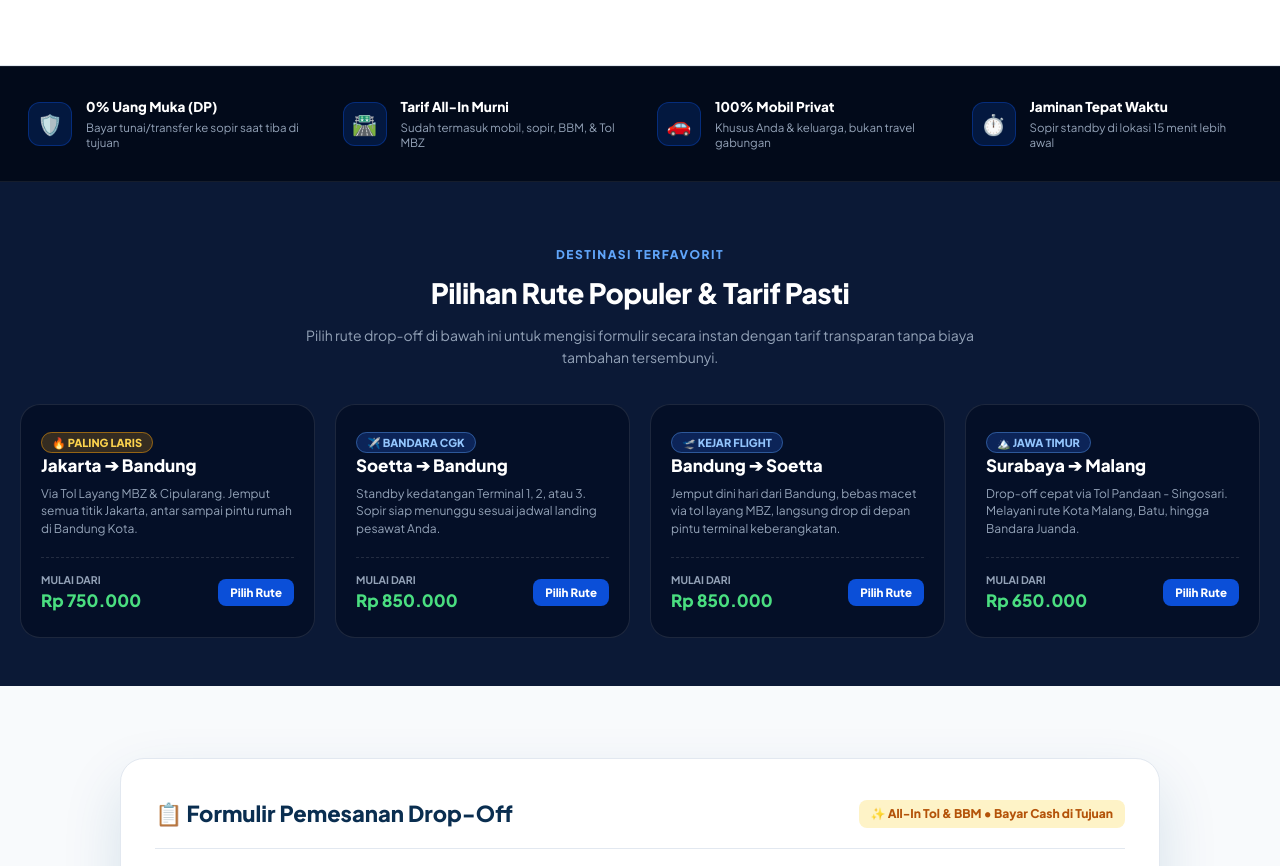
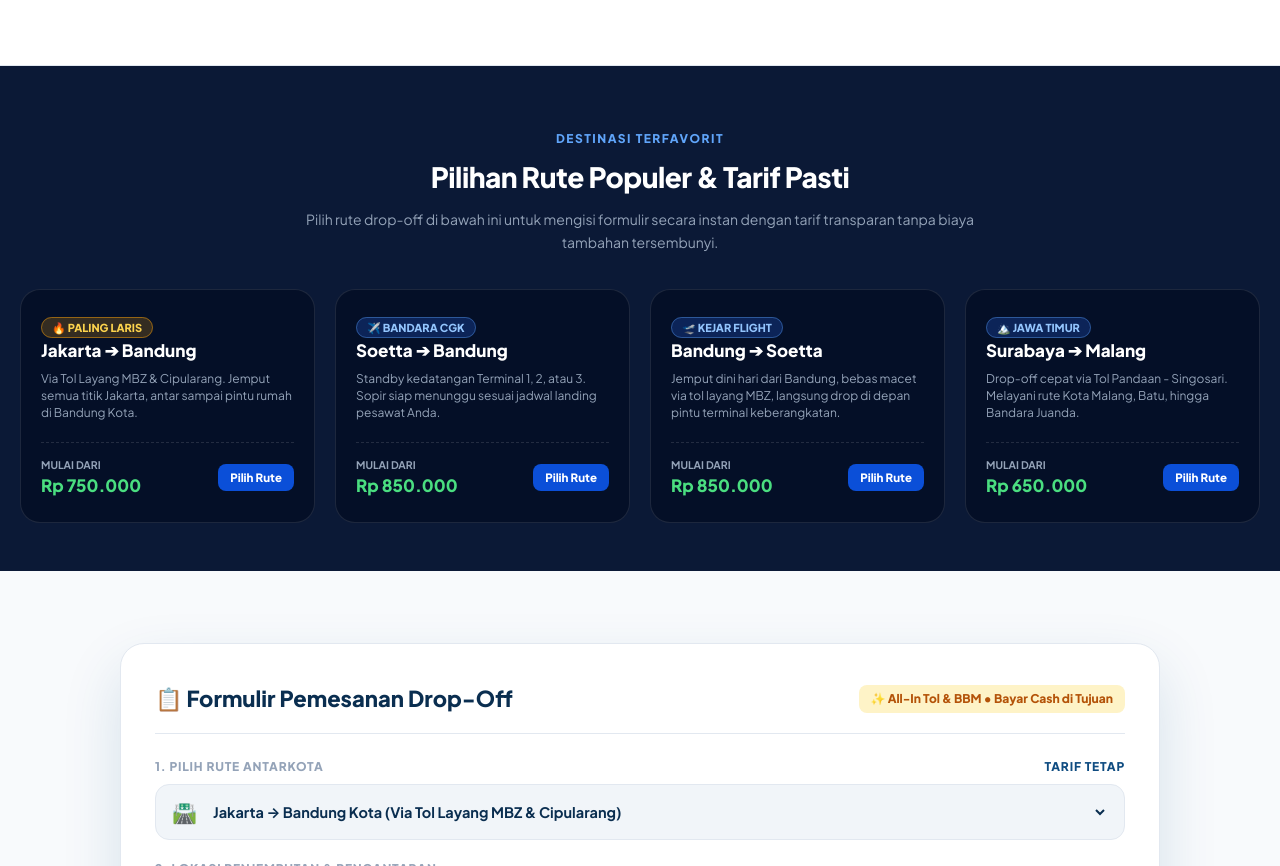
Before and after one commit to iswinsyah/traveego, a website: page index.html in a window 1280 px wide. Shown: the part 890-1756 px from the top of the page. Drawn offline with Linux system fonts and the light colour scheme.

Commit message:
refactor(home): remove trust strip section (0% DP, Tarif All-In, 100% Privat, Tepat Waktu)

```diff
--- a/index.html
+++ b/index.html
@@ -380,53 +380,6 @@
             transform: scale(1.08);
         }
 
-        /* ==============================================================
-           2. TRUST & SOCIAL PROOF STRIP (BELOW HERO)
-           ============================================================== */
-        .trust-strip {
-            background: #020A1A;
-            border-top: 1px solid rgba(255, 255, 255, 0.08);
-            border-bottom: 1px solid rgba(255, 255, 255, 0.08);
-            padding: 22px 20px;
-            position: relative;
-            z-index: 15;
-        }
-        .trust-grid {
-            max-width: var(--container-max);
-            margin: 0 auto;
-            display: grid;
-            grid-template-columns: repeat(4, 1fr);
-            gap: 18px;
-        }
-        .trust-item {
-            display: flex;
-            align-items: center;
-            gap: 14px;
-            padding: 8px;
-        }
-        .trust-icon-box {
-            width: 44px;
-            height: 44px;
-            border-radius: 12px;
-            background: rgba(11, 79, 216, 0.2);
-            border: 1px solid rgba(11, 79, 216, 0.4);
-            display: flex;
-            align-items: center;
-            justify-content: center;
-            font-size: 20px;
-            flex-shrink: 0;
-        }
-        .trust-item-title {
-            font-size: 13.5px;
-            font-weight: 800;
-            color: #FFFFFF;
-            margin-bottom: 2px;
-        }
-        .trust-item-sub {
-            font-size: 11.5px;
-            color: #94A3B8;
-            line-height: 1.35;
-        }
 
         /* ==============================================================
            3. POPULAR ROUTES CARDS (KARTU RUTE CEPAT)
@@ -1563,9 +1516,6 @@
                 padding: 12px 22px;
                 font-size: 13.5px;
             }
-            .trust-grid {
-                grid-template-columns: repeat(2, 1fr);
-            }
             .routes-grid {
                 grid-template-columns: repeat(2, 1fr);
             }
@@ -1615,9 +1565,6 @@
         }
 
         @media (max-width: 768px) {
-            .trust-grid {
-                grid-template-columns: 1fr;
-            }
             .routes-grid {
                 grid-template-columns: 1fr;
             }
@@ -1770,39 +1717,6 @@
         </div>
     </section>
 
-    <!-- 3. TRUST & SOCIAL PROOF STRIP -->
-    <div class="trust-strip">
-        <div class="trust-grid">
-            <div class="trust-item">
-                <div class="trust-icon-box">🛡️</div>
-                <div>
-                    <div class="trust-item-title">0% Uang Muka (DP)</div>
-                    <div class="trust-item-sub">Bayar tunai/transfer ke sopir saat tiba di tujuan</div>
-                </div>
-            </div>
-            <div class="trust-item">
-                <div class="trust-icon-box">🛣️</div>
-                <div>
-                    <div class="trust-item-title">Tarif All-In Murni</div>
-                    <div class="trust-item-sub">Sudah termasuk mobil, sopir, BBM, &amp; Tol MBZ</div>
-                </div>
-            </div>
-            <div class="trust-item">
-                <div class="trust-icon-box">🚗</div>
-                <div>
-                    <div class="trust-item-title">100% Mobil Privat</div>
-                    <div class="trust-item-sub">Khusus Anda &amp; keluarga, bukan travel gabungan</div>
-                </div>
-            </div>
-            <div class="trust-item">
-                <div class="trust-icon-box">⏱️</div>
-                <div>
-                    <div class="trust-item-title">Jaminan Tepat Waktu</div>
-                    <div class="trust-item-sub">Sopir standby di lokasi 15 menit lebih awal</div>
-                </div>
-            </div>
-        </div>
-    </div>
 
     <!-- 3. POPULAR ROUTES CARDS (KARTU RUTE CEPAT) -->
     <section class="routes-section" id="rute">
```
